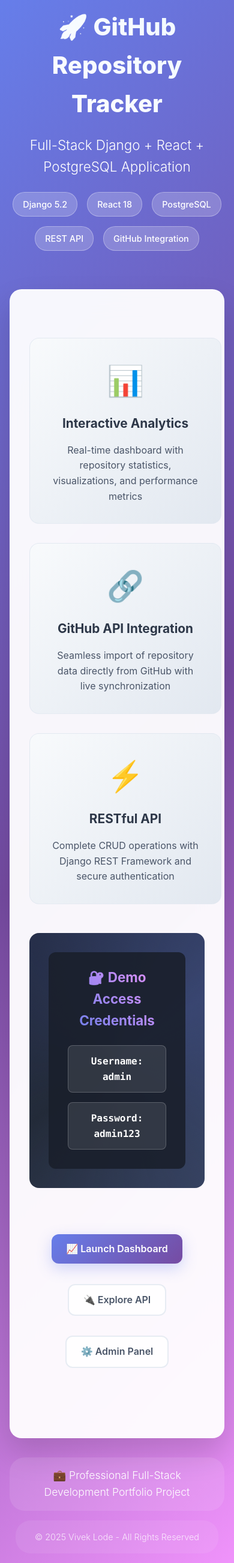
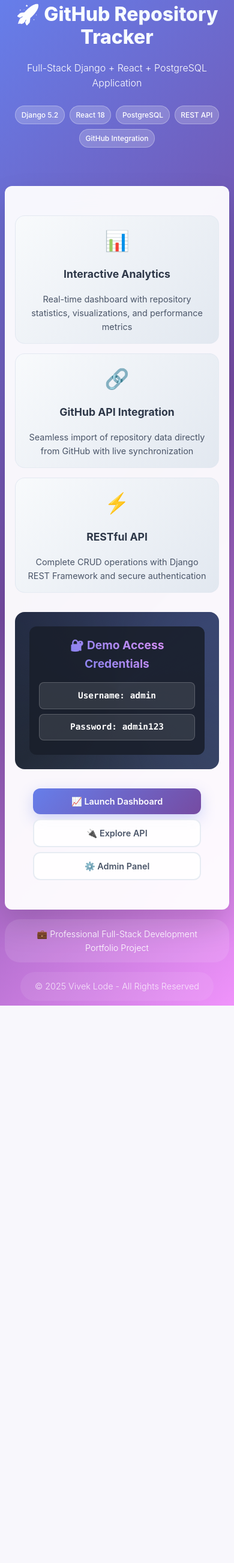
Before and after one commit to Vikzdimension/github-repo-tracker, a Django app: page / in a window 390 px wide. Shown: the whole page at 60% size. After the commit the page ends 1676 px from the top, so only its background shows below. Run offline with Django 5.2, Linux system fonts and the light colour scheme.

Commit message:
chore: responsive design for mobile and handheld devices for home page and admin dashboard

```diff
--- a/backend/templates/home.html
+++ b/backend/templates/home.html
@@ -34,7 +34,7 @@
             50% { transform: translateY(-10px); }
         }
 
-        .container { max-width: 1200px; margin: 0 auto; padding: 2rem; }
+        .container { max-width: 1200px; margin: 0 auto; padding: 2rem; width: 100%; }
 
         .header {
             text-align: center; color: white; margin-bottom: 4rem;
@@ -188,12 +188,45 @@
             backdrop-filter: blur(10px);
         }
 
+        @media (max-width: 1024px) {
+            .container { padding: 1.5rem; }
+            .header h1 { font-size: 3.2rem; }
+            .header p { font-size: 1.2rem; }
+            .main-content { padding: 2.5rem; }
+            .features { grid-template-columns: repeat(auto-fit, minmax(280px, 1fr)); gap: 1.5rem; }
+        }
+
         @media (max-width: 768px) {
-            .header h1 { font-size: 2.5rem; }
-            .main-content { padding: 2rem; }
             .container { padding: 1rem; }
-            .tech-stack { flex-wrap: wrap; }
-            .btn { padding: 12px 24px; font-size: 1rem; }
+            .header h1 { font-size: 2.5rem; line-height: 1.2; }
+            .header p { font-size: 1.1rem; }
+            .main-content { padding: 1.5rem; margin-bottom: 1rem; }
+            .tech-stack { flex-wrap: wrap; gap: 0.5rem; }
+            .tech-badge { padding: 0.4rem 0.8rem; font-size: 0.8rem; }
+            .features { grid-template-columns: 1fr; gap: 1rem; margin: 2rem 0; }
+            .feature { padding: 1.5rem; }
+            .feature-icon { font-size: 2.5rem; }
+            .feature h3 { font-size: 1.2rem; }
+            .btn { padding: 12px 20px; font-size: 0.95rem; margin: 0.5rem; display: block; max-width: 280px; margin-left: auto; margin-right: auto; }
+            .credentials-box { padding: 1.5rem; margin: 2rem 0; }
+            .credentials-content { padding: 1rem; }
+            .cred-item { display: block; margin: 0.5rem 0; padding: 0.6rem 1rem; font-size: 0.9rem; }
+            .cta-section { margin: 2rem 0; }
+        }
+
+        @media (max-width: 480px) {
+            .container { padding: 0.5rem; }
+            .header h1 { font-size: 2rem; }
+            .header p { font-size: 1rem; }
+            .main-content { padding: 1rem; border-radius: 12px; }
+            .tech-badge { font-size: 0.75rem; padding: 0.3rem 0.6rem; }
+            .feature { padding: 1rem; }
+            .feature-icon { font-size: 2rem; }
+            .feature h3 { font-size: 1.1rem; }
+            .feature p { font-size: 0.9rem; }
+            .btn { font-size: 0.9rem; padding: 10px 16px; }
+            .credentials-box h3 { font-size: 1.2rem; }
+            .footer p { font-size: 0.9rem; padding: 0.8rem 1.5rem; }
         }
     </style>
 </head>
```
Also changed, not shown: backend/frontend/admin-dashboard/src/App.jsx (+4 -4 lines), backend/frontend/admin-dashboard/src/admin-styles.css (+188 -0 lines), backend/templates/admin/projects/project/change_list.html (+35 -3 lines).
